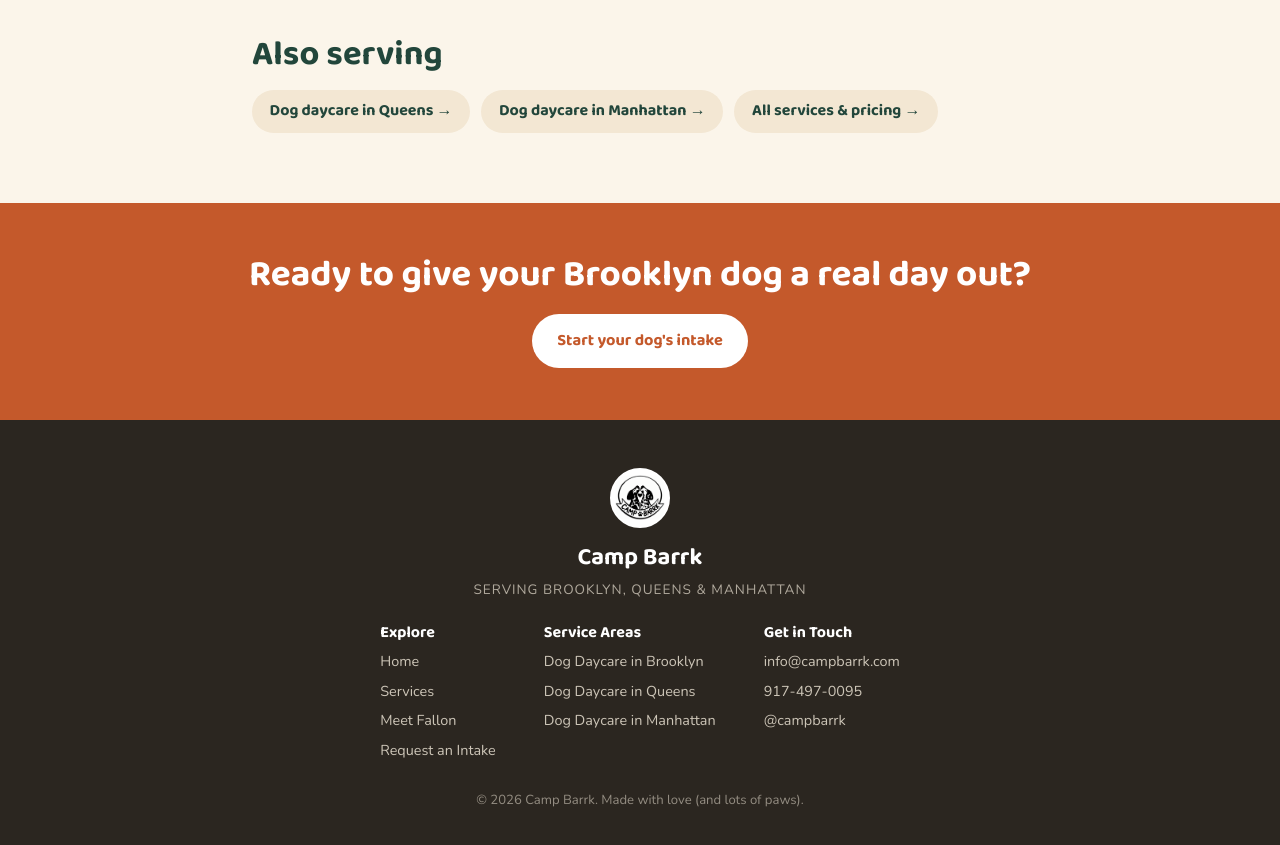
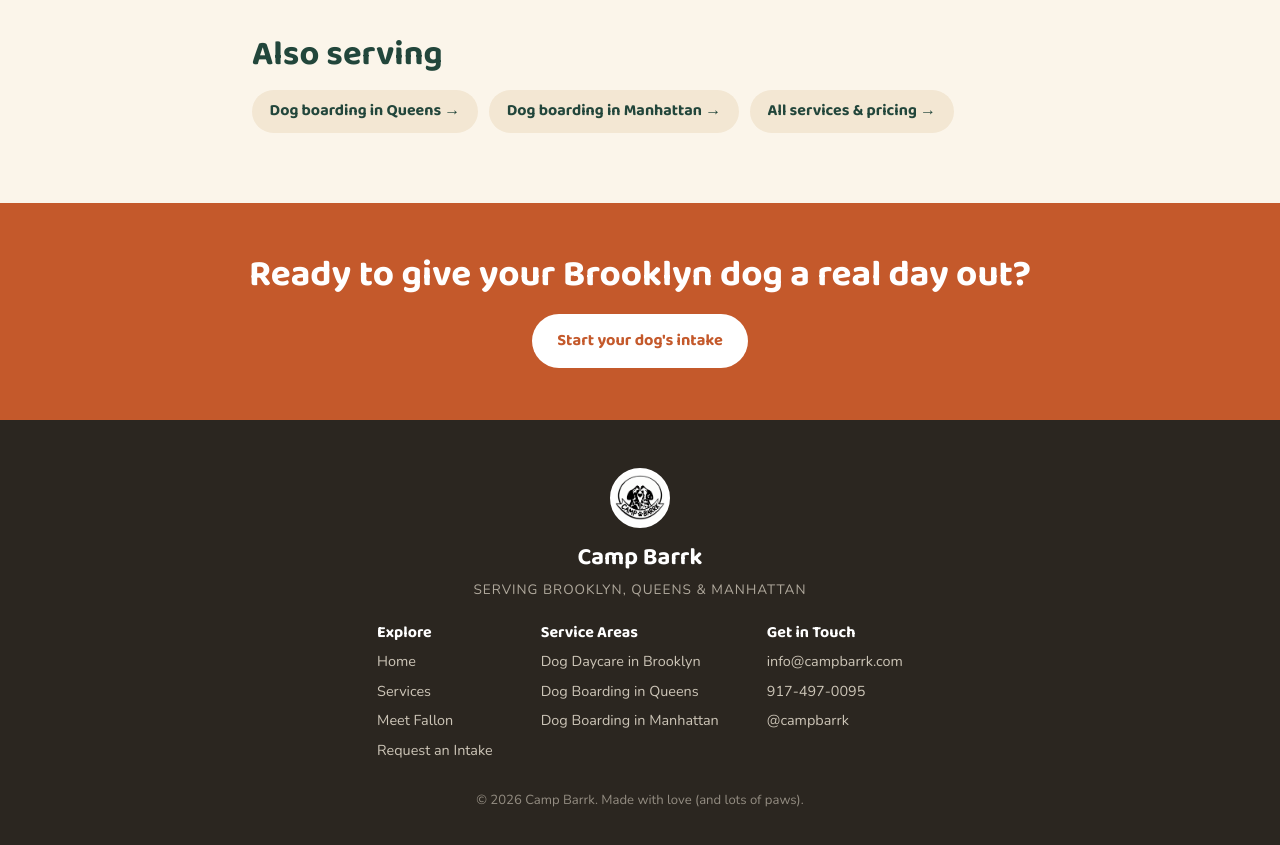
Before and after one commit to CampBarrk/campbarrk, a plain HTML site: page brooklyn.html in a window 1280 px wide. Shown: the part 3503-4348 px from the top of the page. Drawn offline with nearby package versions, Linux system fonts and the light colour scheme.

Commit message:
Update brooklyn.html

```diff
--- a/brooklyn.html
+++ b/brooklyn.html
@@ -245,8 +245,8 @@ footer .fine{margin-top:1.4rem;font-size:.82rem;opacity:.55}
 
     <h2>Also serving</h2>
     <div class="areas-links">
-      <a href="queens.html">Dog daycare in Queens →</a>
-      <a href="manhattan.html">Dog daycare in Manhattan →</a>
+      <a href="queens.html">Dog boarding in Queens →</a>
+      <a href="manhattan.html">Dog boarding in Manhattan →</a>
       <a href="services.html">All services &amp; pricing →</a>
     </div>
   </div>
@@ -265,7 +265,7 @@ footer .fine{margin-top:1.4rem;font-size:.82rem;opacity:.55}
   <div class="serving">Serving Brooklyn, Queens &amp; Manhattan</div>
   <div class="foot-grid">
     <div class="foot-col"><h5>Explore</h5><a href="index.html">Home</a><a href="services.html">Services</a><a href="about-fallon.html">Meet Fallon</a><a href="index.html#intake">Request an Intake</a></div>
-    <div class="foot-col"><h5>Service Areas</h5><a href="brooklyn.html">Dog Daycare in Brooklyn</a><a href="queens.html">Dog Daycare in Queens</a><a href="manhattan.html">Dog Daycare in Manhattan</a></div>
+    <div class="foot-col"><h5>Service Areas</h5><a href="brooklyn.html">Dog Daycare in Brooklyn</a><a href="queens.html">Dog Boarding in Queens</a><a href="manhattan.html">Dog Boarding in Manhattan</a></div>
     <div class="foot-col"><h5>Get in Touch</h5><a href="mailto:info@campbarrk.com">info@campbarrk.com</a><a href="tel:+19174970095">917-497-0095</a><a href="https://www.instagram.com/campbarrk/" target="_blank" rel="noopener">@campbarrk</a></div>
   </div>
   <div class="fine">© <span id="yr"></span> Camp Barrk. Made with love (and lots of paws).</div>
```
